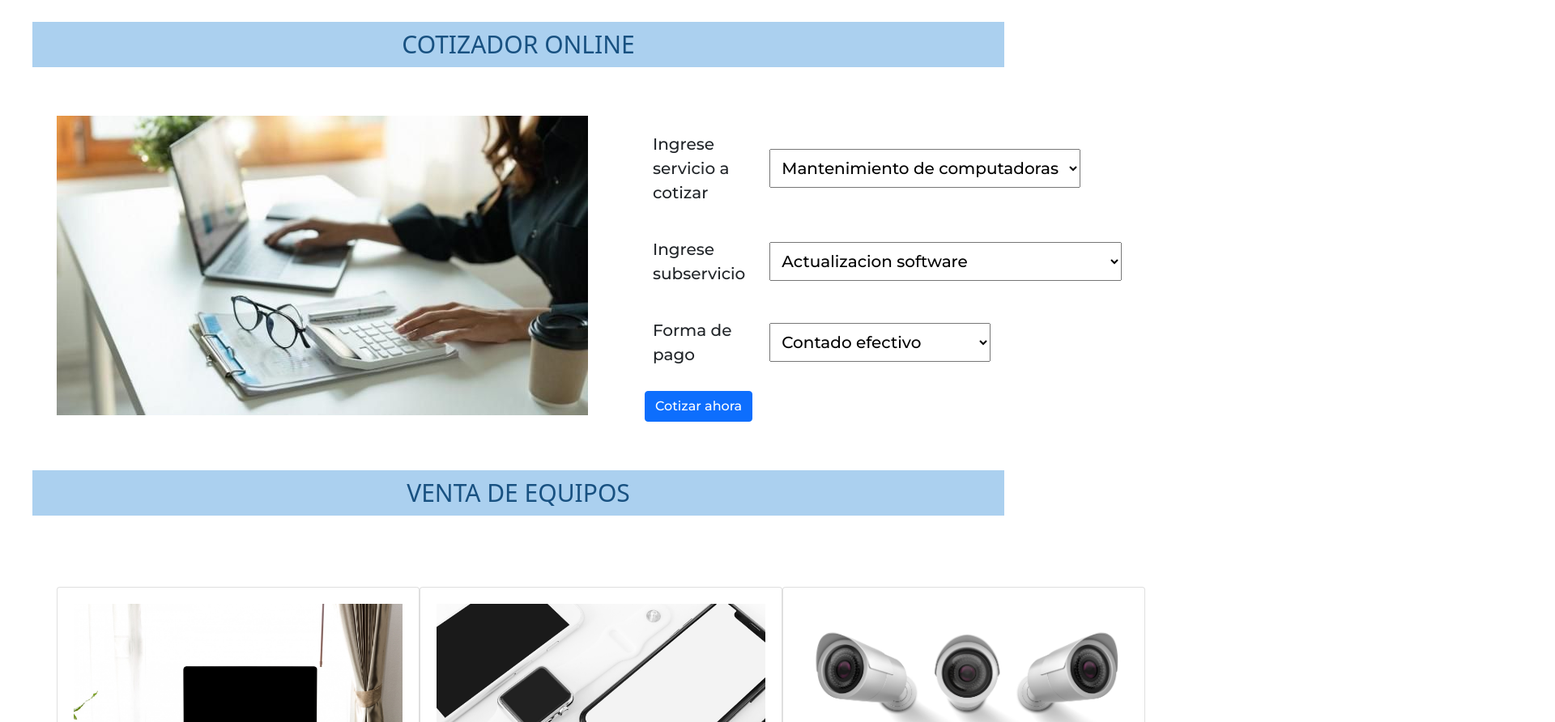
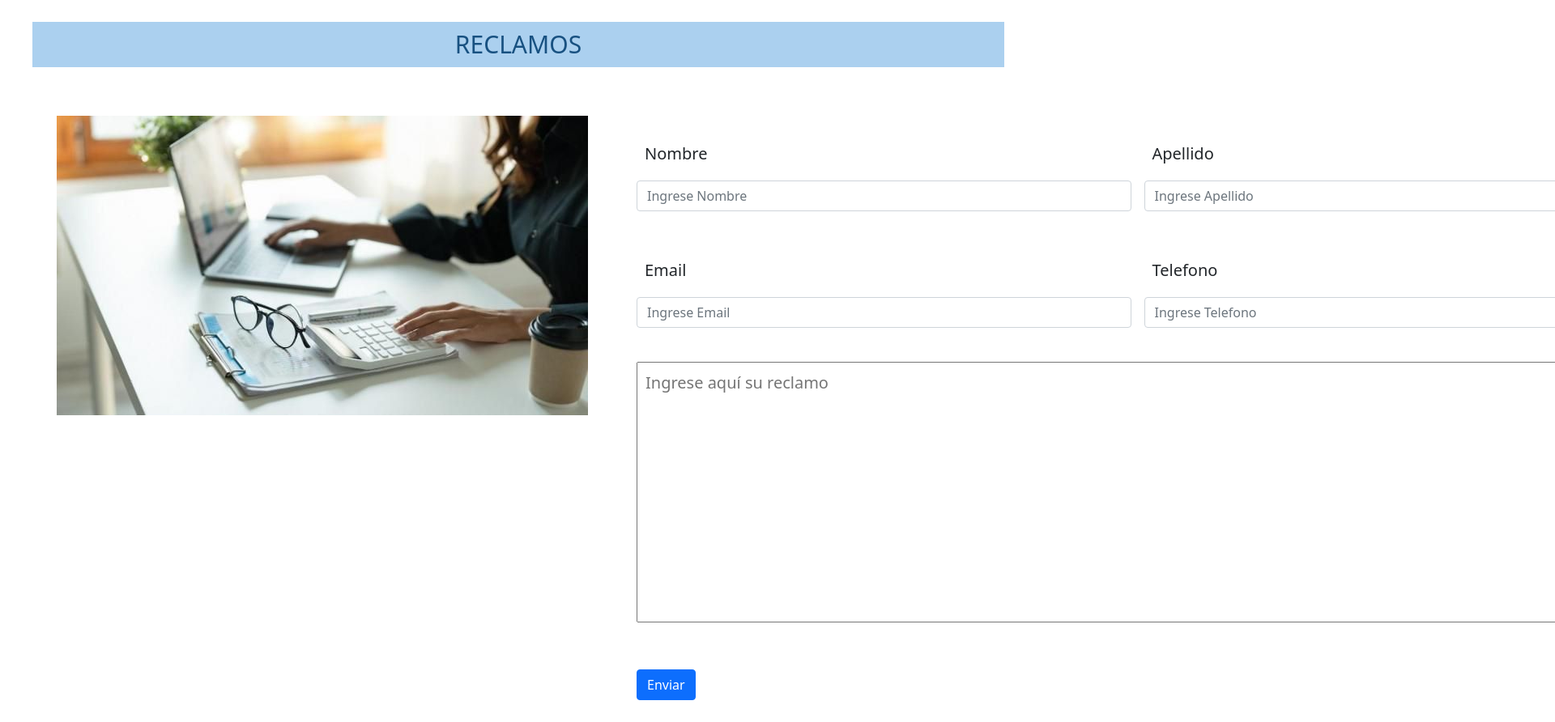
Before and after one commit to Alejafer28/TRABAJO-INTEGRADOR-GRUPO-I-master-Alejandra, a plain HTML site: page index.html in a window 1280 px wide. Shown: the part 3161-4053 px from the top of the page at 81% size, 1920 px wide, since content can reach past the window. Drawn offline with nearby package versions, Linux system fonts and the light colour scheme.

Commit message:
cambie cotizador por reclamos

```diff
--- a/index.html
+++ b/index.html
@@ -274,67 +274,49 @@
         </section>
     <!--FIN SECTION SERVICIOS-->
 
-    <!--SECTION COTIZADOR-->
+    <!--SECTION RECLAMOS-->
 
-    <section class="containerCotizador" >
+    <section class="containerReclamos" >
 
-        <h2>COTIZADOR ONLINE</h2>
+        <h2>RECLAMOS</h2>
 
         <div class="containerRow">
             <div class="formCotizadorImg">
                 <img src="./img/cotizador.jpg" alt="Imagencotizador">
             </div>
-            <div class="formCotizador">
-                    <form action="">
-                        <table>
-                            <tr>
-                                <td><label for="">Ingrese servicio a cotizar</label></td>
-                                <td>
-                                    <select class="" name="">
-                                        <option value="">Mantenimiento de computadoras</option>
-                                        <option value="">Soporte para celulares</option>
-                                        <option value="">Cámaras de seguridad</option>
-                                        <option value="">Backup en la nube</option>
-                                        <option value="">Hosting web</option>
-                                        <option value="">Software legal</option>
-                                    </select>
-                                </td>
-                            </tr>
-                            <tr>
-                                <td><label>Ingrese subservicio</label></td>
-                                <td>
-                                    <select class="" name="" >
-                                        <option value="">Actualizacion software</option>
-                                        <option value="">Actualizacion hardware</option>
-                                        <option value="">Celular cambio componentes</option>
-                                        <option value="">Celular reparación placa</option>
-                                        <option value="">Celular falla de carga</option>
-                                        <option value="">Camaras de seguridad mantenimiento</option>
-                                        <option value>Camaras de seguridad actualización</option>
-                                </td>
-                            </tr>
-                            <tr>
-                                <td><label for="">Forma de pago</label></td>
-                                <td>
-                                    <select class="" name="">
-                                        <option value="">Contado efectivo</option>
-                                        <option value="">Tarjeta débito</option>
-                                        <option value="">Tarjeta crédito 1 pago</option>
-                                        <option value="">Tarjeta crédito 3 pagos</option>
-                                    </select>
-                                </td>
-                            </tr>
-                            <tr>
-                                <td>
-                                    <button type="submit" class="btn btn-primary">Cotizar ahora</button>
-                                </td>
-                            </tr>
-                        </table>
+            <div class="formReclamos">
 
-                    </form>
+            <form class="row g-3 py-3 form1" >
+                <div class="col-md-6 py-3 ">
+                    <label for="inputNombre" class="form-label" >Nombre</label>
+                    <input type="text" class="form-control" id="inputNombre" placeholder="Ingrese Nombre">
+                </div>
+                <div class="col-md-6 py-3">
+                    <label for="inputApellido" class="form-label" >Apellido</label>
+                    <input type="text" class="form-control" id="inputApellido" placeholder="Ingrese Apellido">
+                </div>
+                <div class="col-md-6 py-3">
+                    <label for="inputEmail4" class="form-label">Email</label>
+                    <input type="email" class="form-control" id="inputEmail4" placeholder="Ingrese Email">
+                </div>
+                <div class="col-md-6 py-3">
+                    <label for="inputTelefono" class="form-label">Telefono</label>
+                    <input type="text" class="form-control" id="inputTelefono" placeholder="Ingrese Telefono">
+                </div>
+                <div>
+                    <textarea name="comentarios" id="" cols="100" rows="10" placeholder="Ingrese aquí su reclamo"></textarea>
+                </div>
+
+                <div class="col-md-6 py-4">
+                    <button type="submit1" class="btn btn-primary">Enviar</button>
+                </div>
+            </form>
+
             </div>
         </div>
     </section>
+
+    <!--FIN SECTION RECLAMOS-->
 
     <!--INICIO SECTION VENTA EQUIPOS-->
 
@@ -385,9 +367,9 @@
                 </div>
             </div>
         </section>
-    <!--FIN SECTIOS VENTA EQUIPOS-->
+    <!--FIN SECTION VENTA EQUIPOS-->
 
-    <!--INICIO SECTIOS CONTACTANOS-->
+    <!--INICIO SECTION CONTACTANOS-->
         <div class="textoContacto" id="Contactanos">
 
             <h2>CONTACTANOS</h2>
@@ -434,7 +416,7 @@
                 </div>
 
                 <div class="col-md-6 py-4">
-                    <button type="submit" class="btn btn-primary">Enviar</button>
+                    <button type="submit2" class="btn btn-primary">Enviar</button>
                 </div>
             </form>
 
--- a/style.css
+++ b/style.css
@@ -381,42 +381,34 @@ margin-top: 30px;
 
 /*FIN SECTIOS SERVICIOS*/
 
-/*SECTION COTIZADOR*/
+/*SECTION RECLAMOS*/
 
-.containerCotizador h2 {
+.containerReclamos h2 {
 
+    display: grid;
     text-align: center;
-    display: flex;
     align-items: center;
     justify-content: center;
     background-color: rgb(171, 208, 239);
     color:  rgb(24, 81,129);
     font-size: 30px;
 }
-
-
-.containerCotizador .containerRow {
+.containerReclamos .containerRow {
 
     display: grid;
     grid-template-columns: repeat(2, 1fr);
     gap: 20px;
     margin-top: 30px;
-}
-
-.containerCotizador .containerRow .formCotizadorImg {
-
-    width: 100%;
-    height: 80%;
-
-}
-.containerCotizador .containerRow .formCotizador {
-
-    font-size: 20px;
-    font-family:  'Montserrat', sans-serif;
 
 }
 
-/*FIN SECTION COTIZADOR*/
+.containerReclamos .containerRow .form1 {
+
+    font-size: 20px;
+
+}
+
+/*FIN SECTION RECLAMOS*/
 
 /*SECTION VENTA EQUIPOS*/
 
```
Also changed, not shown: script.js (+16 -0 lines).
